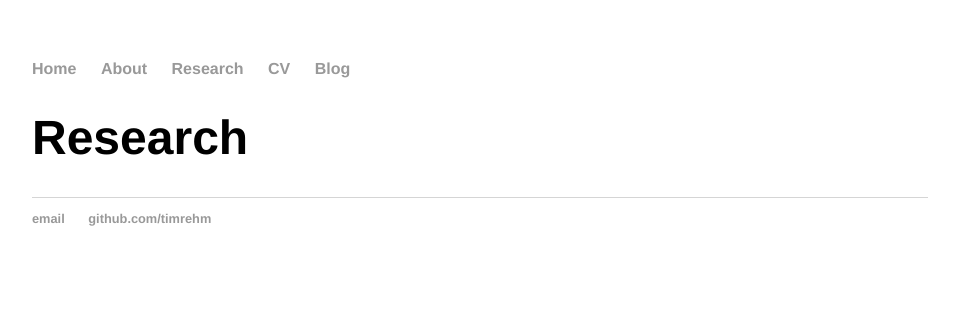
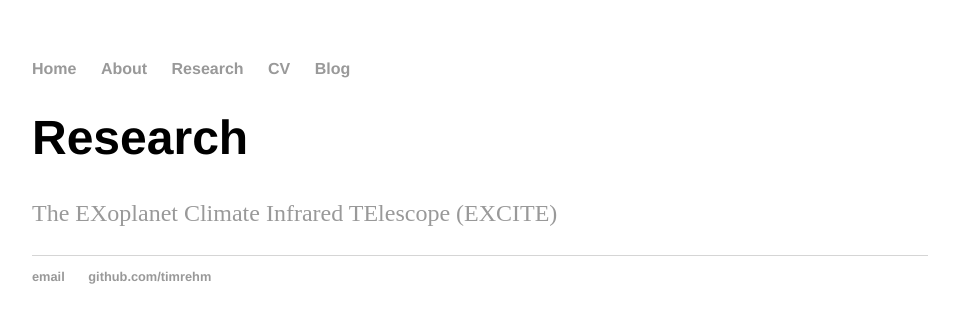
Before and after one commit to timrehm/timrehm.github.io, a Jekyll site: the page built from research/index.html, in a window 1280 px wide. Shown: the top 323 px of the page, without its empty margins (160-1119 px from the left). Built offline with Jekyll 4.4.1, drawn with Linux system fonts in a browser that asks for light colours.

Commit message:
Update index.html

```diff
--- a/research/index.html
+++ b/research/index.html
@@ -3,4 +3,4 @@ layout: default
 title: Research
 ---
 	<h1>{{ page.title }}</h1>
-	<p><a href="/research/excite.html" The EXoplanet Climate Infrared TElescope (EXCITE)></a></p>
+	<p><a href="/research/excite.html">The EXoplanet Climate Infrared TElescope (EXCITE)</a></p>
```
